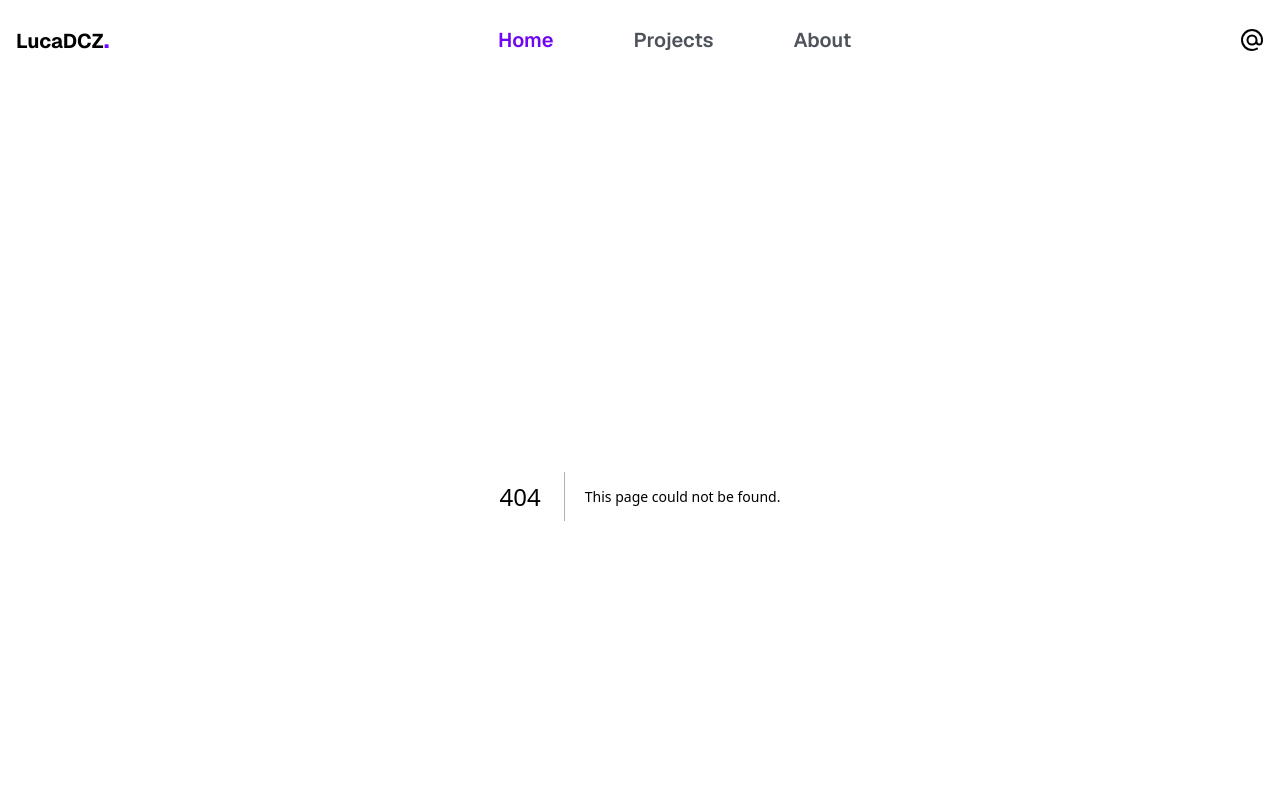
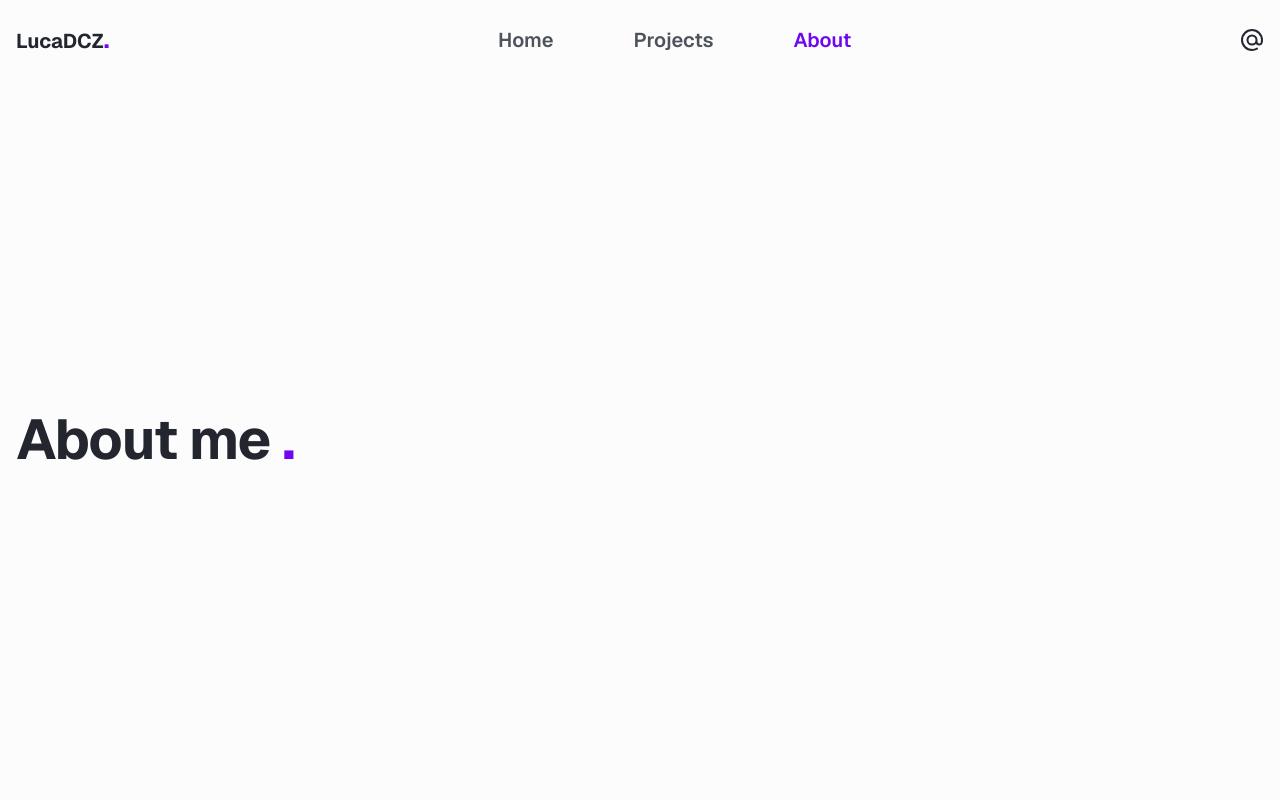
Before and after one commit to yuriivintoniak/vintoniak-dev, a Next.js app: page /about in a window 1280 px wide. Before the commit this address had no page. Shown: the top 800 px of the page. Built offline with nearby package versions, Linux system fonts and the light colour scheme.

Commit message:
feat: add about page and configure basePath for production

```diff
--- a/next.config.ts
+++ b/next.config.ts
@@ -2,7 +2,7 @@ import type { NextConfig } from "next";
 
 const nextConfig: NextConfig = {
   output: "export",
-  basePath: "/vintoniak-dev",
+  basePath: process.env.NODE_ENV === "production" ? "/vintoniak-dev" : "",
   devIndicators: false,
   images: {
     unoptimized: true,
--- /dev/null
+++ b/src/app/about/page.tsx
@@ -0,0 +1,9 @@
+export default function About() {
+  return (
+    <section className='w-full py-20'>
+      <h2 className='text-[30px] 2xs:text-[44px] sm:text-[56px] tracking-[-1px] font-bold'>
+        About me <span className='text-text-accent'>.</span>
+      </h2>
+    </section>
+  )
+}
```
